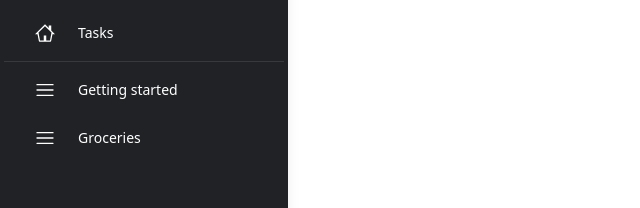
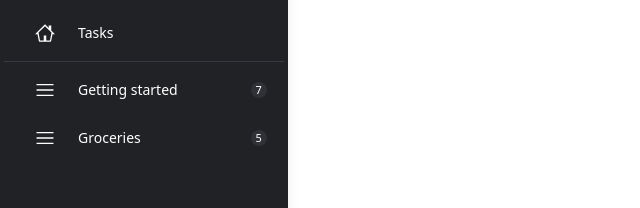
Before and after one commit to cmsamaaa/todo-list-app, a React (Vite) app in the folder frontend-react/: page / in a window 1280 px wide. Shown: the part 187-395 px from the top of the page, without its empty margins (0-640 px from the left). Built offline with nearby package versions, Linux system fonts and the light colour scheme.

Commit message:
menu item count bubble; refactor codes into components

```diff
--- /dev/null
+++ b/frontend-react/src/menu/menu-break.tsx
@@ -0,0 +1,5 @@
+const MenuBreak = () => {
+  return <hr className='menu-break width' />;
+};
+
+export default MenuBreak;
--- /dev/null
+++ b/frontend-react/src/menu/menu-item.tsx
@@ -0,0 +1,36 @@
+import { IconType } from 'react-icons';
+
+interface MenuItemProps {
+  iconType: IconType;
+  iconSize: number;
+  label: string;
+  count: number;
+  first: boolean;
+  active: boolean;
+}
+
+const MenuItem: React.FC<MenuItemProps> = ({
+  iconType: Icon,
+  iconSize,
+  label,
+  count,
+  first,
+  active,
+}: MenuItemProps) => {
+  return (
+    <div
+      className={`menu-item width ${first ? 'mt-2' : ''}
+      ${active ? 'active' : ''}
+      `}
+    >
+      <div className='menu-item-highlight'></div>
+      <div className='menu-item-icon'>
+        <Icon size={iconSize} />
+      </div>
+      <div className='menu-item-label'>{label}</div>
+      {count > 0 && <div className='menu-item-count'>{count}</div>}
+    </div>
+  );
+};
+
+export default MenuItem;
--- a/frontend-react/src/menu/menu.css
+++ b/frontend-react/src/menu/menu.css
@@ -45,7 +45,11 @@
   }
 
   .menu-item-label {
-    @apply flex col-span-9 items-center;
+    @apply flex col-span-7 items-center;
+  }
+
+  .menu-item-count {
+    @apply flex col-span-2 size-4 items-center justify-center text-[11px] bg-gray-800 rounded-full;
   }
 
   .menu-break {
--- a/frontend-react/src/menu/menu.tsx
+++ b/frontend-react/src/menu/menu.tsx
@@ -6,66 +6,75 @@ import { TbColumns3 } from 'react-icons/tb';
 import { FaRegUser } from 'react-icons/fa6';
 import { GoHome } from 'react-icons/go';
 import { RxHamburgerMenu } from 'react-icons/rx';
+import MenuItem from './menu-item';
+import MenuBreak from './menu-break';
 
-function Menu() {
+const Menu = () => {
   return (
     <>
       <div className='flex align-middle'>
         <div className='menu maximized'>
-          <div className='menu-item width mt-2 active'>
-            <div className='menu-item-highlight'></div>
-            <div className='menu-item-icon'>
-              <IoSunnyOutline size={20} />
-            </div>
-            <div className='menu-item-label'>My Day</div>
-          </div>
-          <div className='menu-item width'>
-            <div className='menu-item-highlight'></div>
-            <div className='menu-item-icon'>
-              <FaRegStar size={20} />
-            </div>
-            <div className='menu-item-label'>Important</div>
-          </div>
-          <div className='menu-item width'>
-            <div className='menu-item-highlight'></div>
-            <div className='menu-item-icon'>
-              <TbColumns3 size={20} />
-            </div>
-            <div className='menu-item-label'>Planned</div>
-          </div>
-          <div className='menu-item width'>
-            <div className='menu-item-highlight'></div>
-            <div className='menu-item-icon'>
-              <FaRegUser size={20} />
-            </div>
-            <div className='menu-item-label'>Assigned to me</div>
-          </div>
-          <div className='menu-item width'>
-            <div className='menu-item-highlight'></div>
-            <div className='menu-item-icon'>
-              <GoHome size={20} />
-            </div>
-            <div className='menu-item-label'>Tasks</div>
-          </div>
-          <hr className='menu-break width' />
-          <div className='menu-item width'>
-            <div className='menu-item-highlight'></div>
-            <div className='menu-item-icon'>
-              <RxHamburgerMenu size={20} />
-            </div>
-            <div className='menu-item-label'>Getting started</div>
-          </div>
-          <div className='menu-item width'>
-            <div className='menu-item-highlight'></div>
-            <div className='menu-item-icon'>
-              <RxHamburgerMenu size={20} />
-            </div>
-            <div className='menu-item-label'>Groceries</div>
-          </div>
+          <MenuItem
+            iconType={IoSunnyOutline}
+            iconSize={20}
+            label={'My Day'}
+            count={0}
+            active={true}
+            first={true}
+          />
+          <MenuItem
+            iconType={FaRegStar}
+            iconSize={20}
+            label={'Important'}
+            count={0}
+            active={false}
+            first={false}
+          />
+          <MenuItem
+            iconType={TbColumns3}
+            iconSize={20}
+            label={'Planned'}
+            count={0}
+            active={false}
+            first={false}
+          />
+          <MenuItem
+            iconType={FaRegUser}
+            iconSize={20}
+            label={'Assigned to me'}
+            count={0}
+            active={false}
+            first={false}
+          />
+          <MenuItem
+            iconType={GoHome}
+            iconSize={20}
+            label={'Tasks'}
+            count={0}
+            active={false}
+            first={false}
+          />
+          <MenuBreak />
+          <MenuItem
+            iconType={RxHamburgerMenu}
+            iconSize={20}
+            label={'Getting started'}
+            count={7}
+            active={false}
+            first={false}
+          />
+          <MenuItem
+            iconType={RxHamburgerMenu}
+            iconSize={20}
+            label={'Groceries'}
+            count={5}
+            active={false}
+            first={false}
+          />
         </div>
       </div>
     </>
   );
-}
+};
 
 export default Menu;
```
